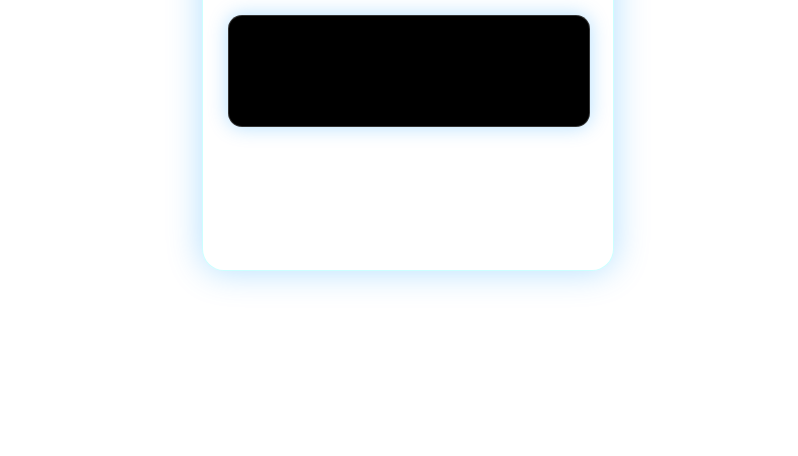
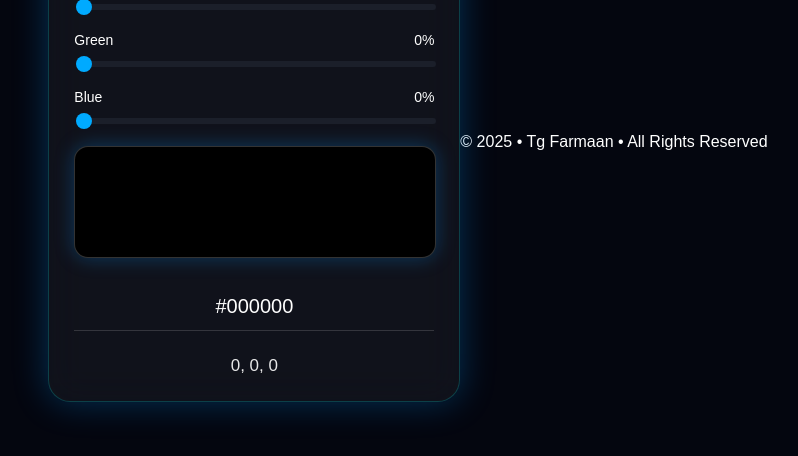
Before and after one commit to Codewith-TG/Color-Mixer, a plain HTML site: page index.html in a window 1280 px wide. Shown: the part 258-714 px from the top of the page, without its empty margins (232-1030 px from the left). Drawn offline with Linux system fonts and the light colour scheme.

Commit message:
Update index.html

```diff
--- a/index.html
+++ b/index.html
@@ -6,6 +6,9 @@
 <title>Color Mixer</title>
 <style>
     body {
+        margin: 0;
+        height: 100vh;
+        background: #04060f;
         display: flex;
         justify-content: center;
         align-items: center;
@@ -82,6 +85,8 @@
         opacity: 0.9;
         margin-top: 10px;
     }
+    footer{
+        text-align: center;
 </style>
 </head>
 <body>
@@ -114,6 +119,8 @@
     <!-- RGB Value -->
     <div class="rgbBox" id="rgbValue">0, 0, 0</div>
 </div>
+<footer>© 2025 • Tg Farmaan • All Rights Reserved
+</footer>
 
 <script>
 function updateColor() {
```
